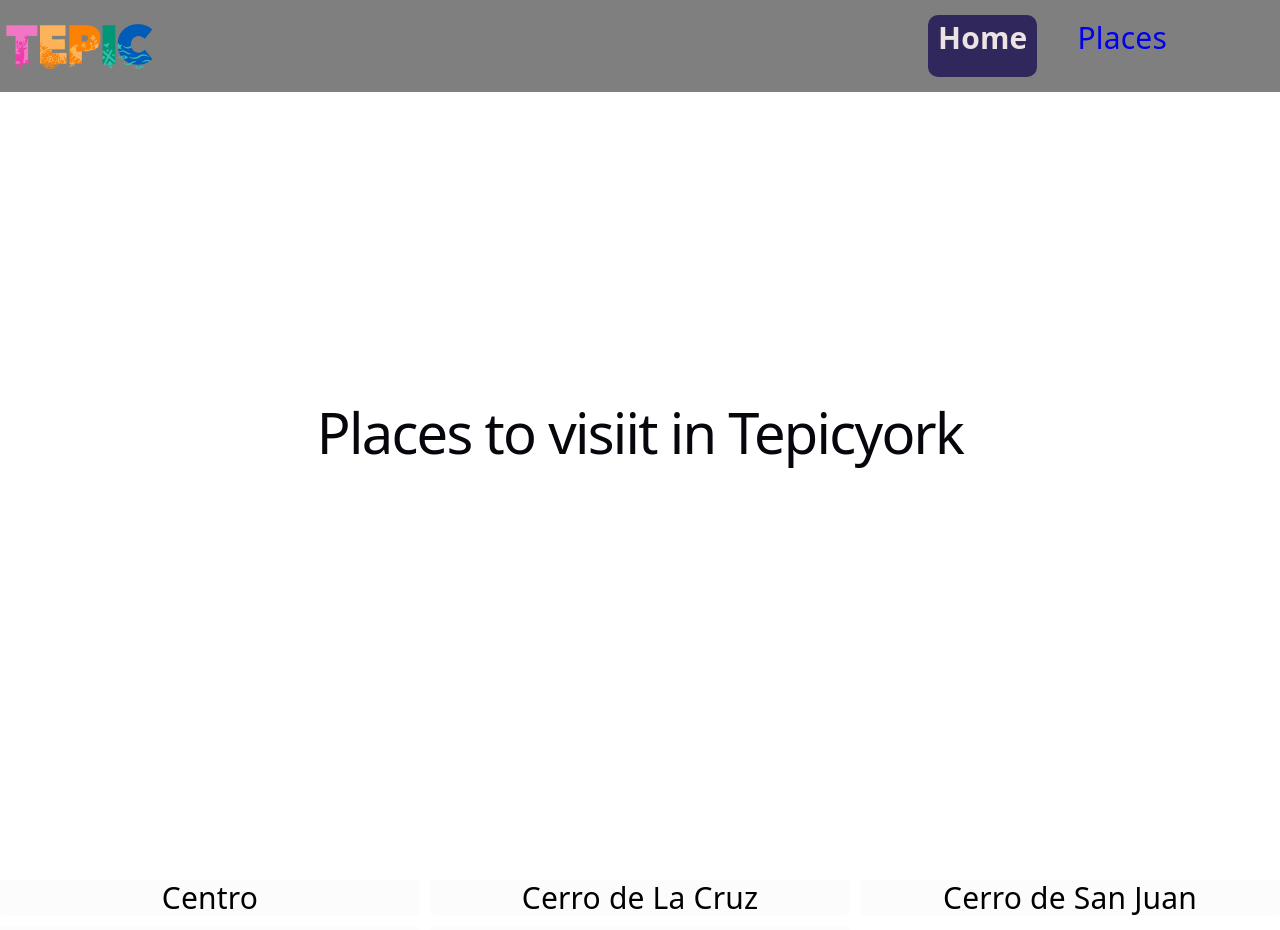
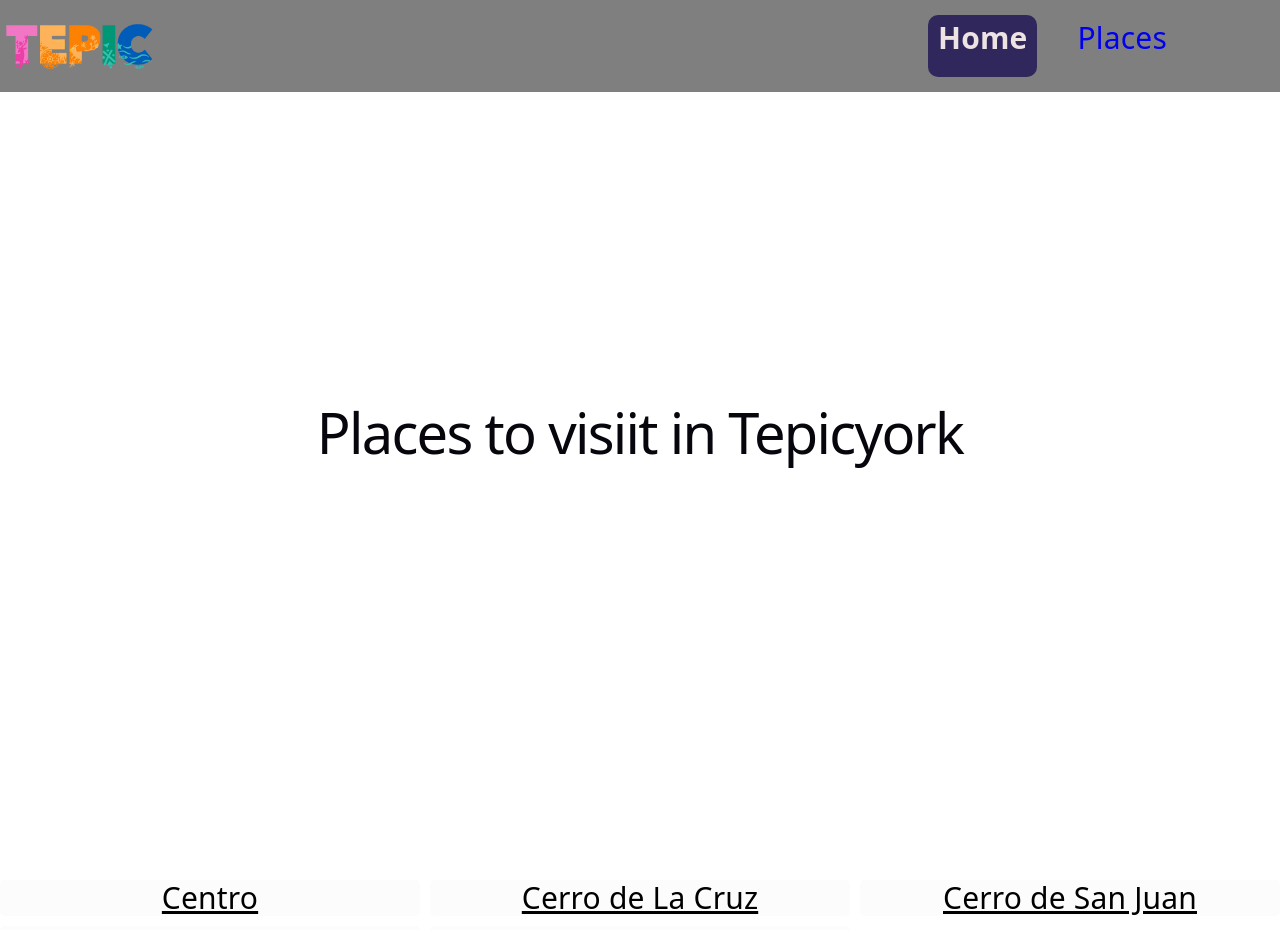
Before and after one commit to ojitoss/discovering-tepic, a React (Vite) app: page /places in a window 1280 px wide. Shown: the top 930 px of the page. Built offline with nearby package versions, Linux system fonts and the light colour scheme.

Commit message:
feat: create route for specefic place to visit and show its map

```diff
--- a/src/App.tsx
+++ b/src/App.tsx
@@ -5,6 +5,7 @@ import { NAV_BAR_SECTIONS } from '../constants'
 
 import Home from './pages/Home'
 import Places from './pages/Places'
+import SpecificPlace from './pages/SpecificPlace'
 
 function App() {
   const [selectedIndex, setSelectedIndex] = useState(0)
@@ -33,6 +34,7 @@ function App() {
       <Routes>
         <Route path='/' element={< Home/>} />
         <Route path='/places' element={< Places/>} />
+        <Route path='/place/:place' element={< SpecificPlace />} />
       </Routes>
     </BrowserRouter>
   )
--- a/src/pages/Places.tsx
+++ b/src/pages/Places.tsx
@@ -1,4 +1,5 @@
 import { PLACES_INFO  } from '../../constants'
+import { Link } from 'react-router'
 import './Places.css'
 
 function Places() {
@@ -9,12 +10,13 @@ function Places() {
         <div className='container'>
           {PLACES_INFO.map((place_info, i) => {
             return (
-              <span
-              className='place'
+              <Link
+                to={`/place/${place_info.name}`}
+                className='place'
                 key={i}
               >
                 {place_info.name}
-              </span>
+              </Link>
             )
           })}
         </div>
--- /dev/null
+++ b/src/pages/SpecificPlace.tsx
@@ -0,0 +1,18 @@
+import { useParams  } from 'react-router'
+import { PLACES_INFO  } from '../../constants'
+import { GoogleMaps } from '../components/GoogleMaps'
+
+function SpecificPlace() {
+  const { place } = useParams()
+  console.log(place)
+  const place_ = PLACES_INFO.find(place_info => place_info.name === place)
+
+  return (
+    <>
+      <div style={{ marginBottom: 100  }}></div>
+      <GoogleMaps url={place_.google_maps_url} />
+    </>
+  )
+}
+
+export default SpecificPlace
```
